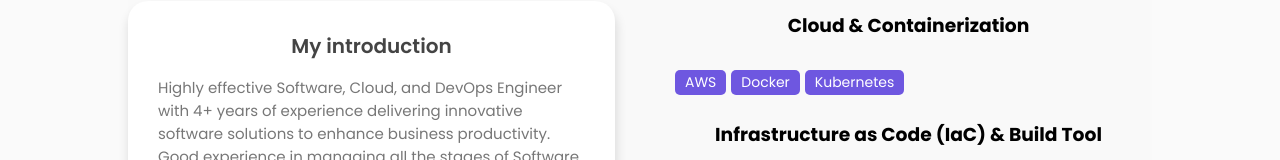
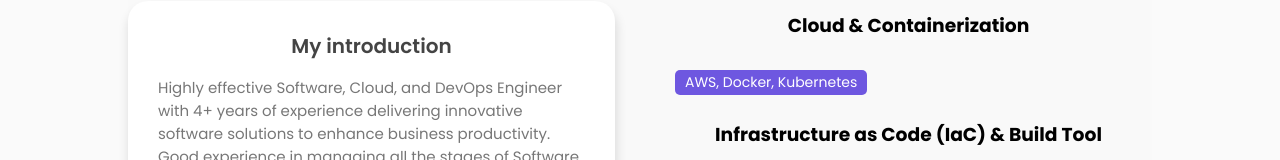
Before and after one commit to krishnakumarkrish/Krishna_Portfolio, a plain HTML site: page about.html in a window 1280 px wide. Shown: the part 166-326 px from the top of the page. Drawn offline with nearby package versions, Linux system fonts and the light colour scheme.

Commit message:
Update about.html

```diff
--- a/about.html
+++ b/about.html
@@ -107,9 +107,7 @@
                         <h3>Cloud & Containerization</h3>
                     </div>
                     <div class="skills-list">
-                        <span>AWS</span>
-						<span>Docker</span>
-						<span>Kubernetes</span>
+                        <span>AWS, Docker, Kubernetes</span>
                     </div>
 					<br>
 					 <div class="skills-header">
```
